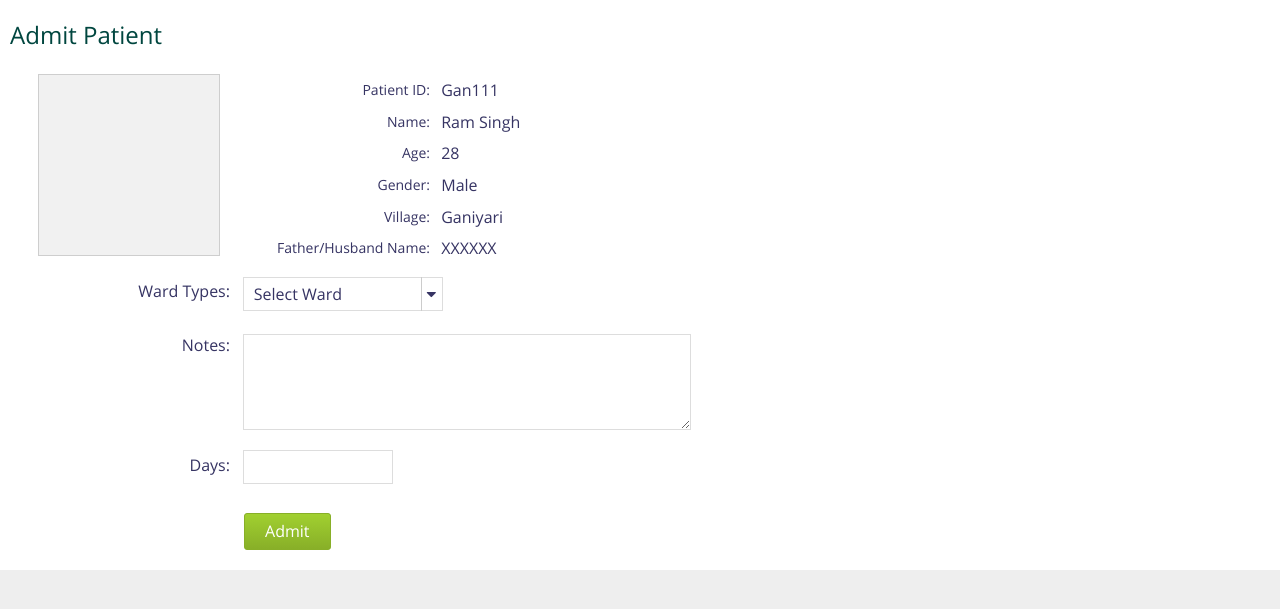
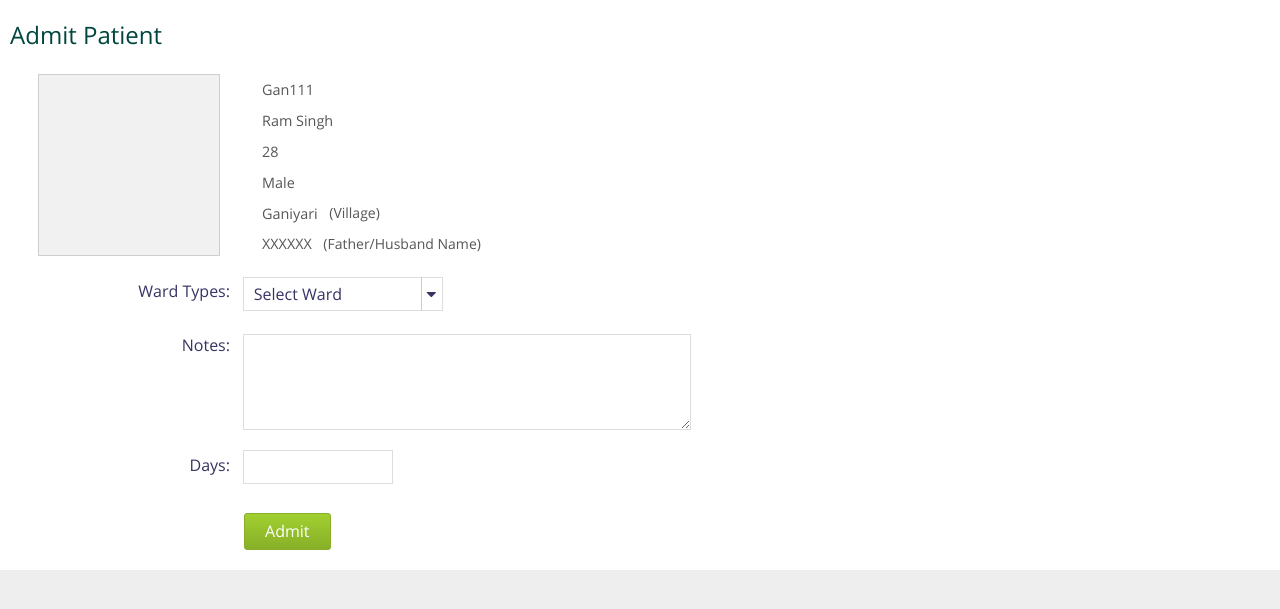
Before and after one commit to kunalch/JSS-Mockup, a website: page app/index.html in a window 1280 px wide. Shown: the part 61-670 px from the top of the page. Drawn offline with nearby package versions, Linux system fonts and the light colour scheme.

Commit message:
refactoring admit screen

```diff
--- a/app/sass/ipd.scss
+++ b/app/sass/ipd.scss
@@ -86,6 +86,8 @@
   }
   p{
     margin-bottom: 6px;
+    font-size: 0.9em;
+    color:#585656;
   }
   .admit-detail-wrapper-l{
     float:left;
@@ -101,7 +103,7 @@
   }
   .admit-detail-wrapper-r{
     float:left;
-    .form-field .field-attribute label{ width:12em;}
+    .form-field .field-attribute label{ width:13em; text-align:left;}
 
   }
 }
--- a/app/views/admit.html
+++ b/app/views/admit.html
@@ -17,23 +17,23 @@
 			</div>
 			<div class="admit-detail-wrapper-r">
 				<div class="form-field">
-				  <p class="field-attribute"><label>Patient ID:</label> </p> <p class="field-value"><span class="value-text-only">Gan111</span>
+				   <p class="field-value"><span class="value-text-only">Gan111</span>
 				</p>
 				</div>
 				<div class="form-field">
-				  <p class="field-attribute"><label> Name:</label></p> <p class="field-value"><span class="value-text-only">Ram Singh</span></p>
+				  <p class="field-value"><span class="value-text-only">Ram Singh</span></p>
 				</div>
 				<div class="form-field">
-				  <p class="field-attribute"><label> Age:</label></p> <p class="field-value"><span class="value-text-only">28</span> </p>
+				   <p class="field-value"><span class="value-text-only">28</span> </p>
 				</div>
 				<div class="form-field">
-				  <p class="field-attribute"><label> Gender:</label></p> <p class="field-value"><span class="value-text-only">Male</span> </p>
+				 <p class="field-value"><span class="value-text-only">Male</span> </p>
 				</div>
 				<div class="form-field">
-				  <p class="field-attribute"><label> Village:</label></p> <p class="field-value"><span class="value-text-only">Ganiyari</span> </p>
+				  <p class="field-value"><span class="value-text-only">Ganiyari</span> </p><p class="field-attribute"><label> (Village)</label></p>
 				</div>
 				<div class="form-field">
-				  <p class="field-attribute"><label> Father/Husband Name:</label></p> <p class="field-value"><span class="value-text-only">XXXXXX</span> </p>
+				  <p class="field-value"><span class="value-text-only">XXXXXX</span> </p><p class="field-attribute"><label> (Father/Husband Name)</label></p>
 				</div>
 			</div>
 		</div>
```
Also changed, not shown: app/styles/ipd.css.
